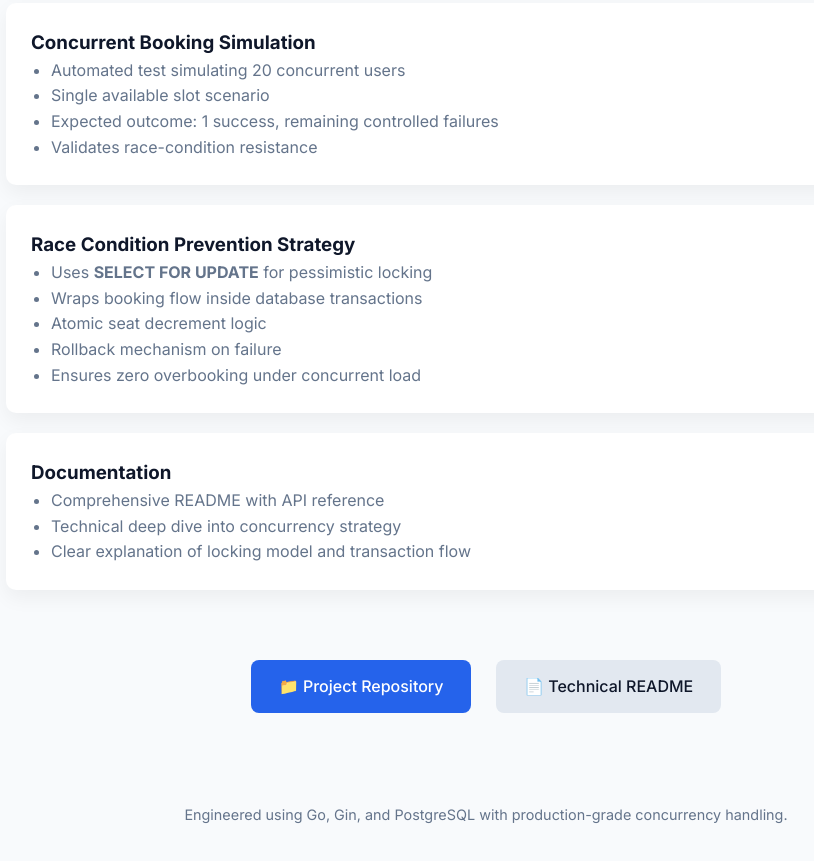
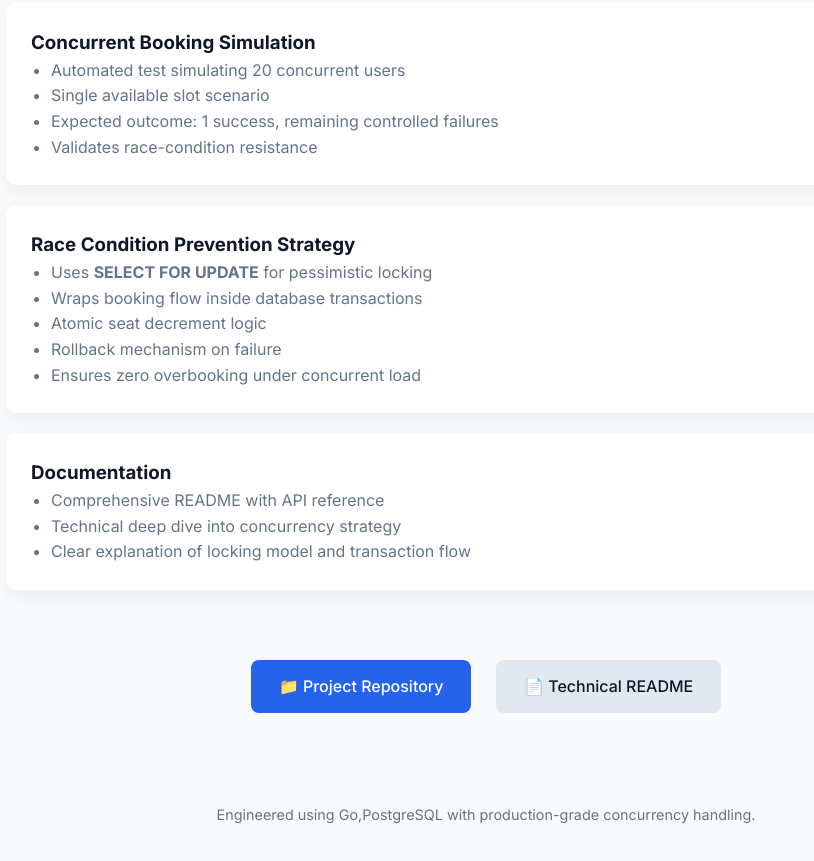
Before and after one commit to bhagya518/Event-registration, a plain HTML site: page index.html in a window 1280 px wide. Shown: the part 792-1653 px from the top of the page, without its empty margins (154-968 px from the left). Drawn offline with Linux system fonts and the light colour scheme.

Commit message:
Remove 'Gin' from footer description

```diff
--- a/index.html
+++ b/index.html
@@ -181,7 +181,7 @@ and transactional guarantees.
 </div>
 
 <div class="footer">
-Engineered using Go, Gin, and PostgreSQL with production-grade concurrency handling.
+Engineered using Go,PostgreSQL with production-grade concurrency handling.
 </div>
 
 </div>
```
